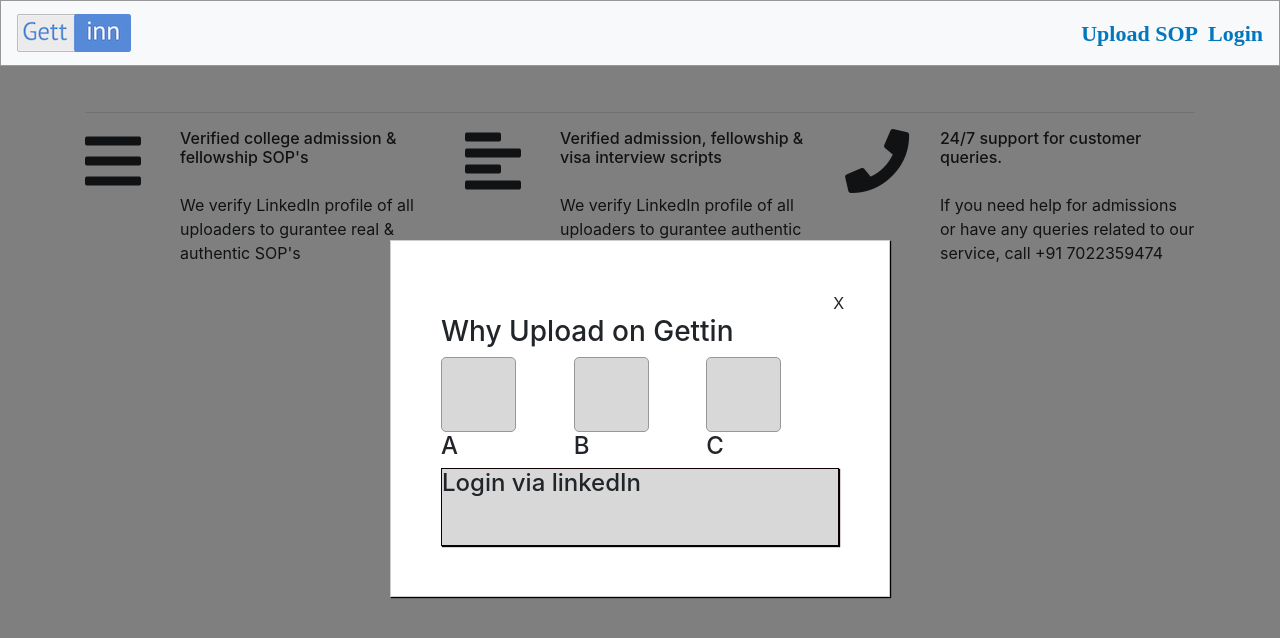
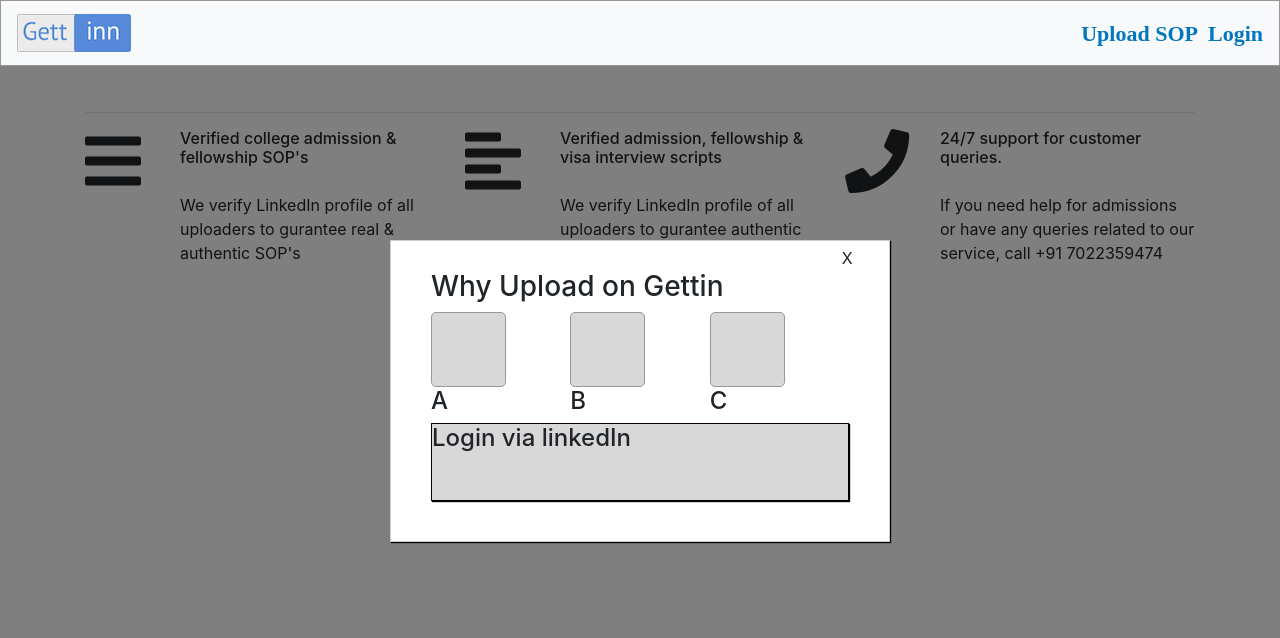
Before and after one commit to WckD123/Higher-Edu.-Board-Andhra-Pradesh-Gov.-Project, a React (Create React App) app: page /login in a window 1280 px wide. Both pictures are taken after a click on the item "Login". Shown: the top 638 px of the page. Built offline with nearby package versions, Linux system fonts and the light colour scheme.

Commit message:
Login Modal Working with UI State

```diff
--- a/package.json
+++ b/package.json
@@ -6,9 +6,11 @@
     "bootstrap": "^4.1.1",
     "react": "^16.4.0",
     "react-dom": "^16.4.0",
+    "react-redux": "^5.0.7",
     "react-router-dom": "^4.2.2",
     "react-router-modal": "^1.3.5",
-    "react-scripts": "1.1.4"
+    "react-scripts": "1.1.4",
+    "redux": "^4.0.0"
   },
   "scripts": {
     "start": "react-scripts start",
--- a/src/Components/LoginModal/LoginModal.js
+++ b/src/Components/LoginModal/LoginModal.js
@@ -5,25 +5,11 @@ import Nav from '../Nav/Nav';
 
 class LoginModal extends Component{
 
-    state = {
-        show : false
-    }
-
-    hideModalHandler = () => {
-        this.setState( { show : false } );
-    }
-
-    showModalHandler = () => {
-        this.setState( { show : true } );
-    }
 
     render(){
         return (
                <div>
-                   <Nav
-                        show={this.state.show} showModal={this.showModalHandler}
-                   />
-                   <Modal show={this.state.show} modalClosed={this.hideModalHandler} >
+                   <Modal show={this.props.show} hideModal={this.props.hideModal} >
                        <div className = "container">
                            <div className = "row">
                                  <h3>Why Upload on Gettin</h3>
--- a/src/Containers/Layout/Layout.js
+++ b/src/Containers/Layout/Layout.js
@@ -14,12 +14,31 @@ class Layout extends Component {
 
 //Defining the State here
 
+    state = {
+        show : false
+    }
+
+    hideModalHandler = () => {
+        this.setState( { show : false } );
+    }
+
+    showModalHandler = () => {
+        this.setState( { show : true } );
+    }
+
 
     render() {
         return(
             <Aux>
                 {/*Navigation is always fixed in the layout*/}
-                <LoginModal />
+                <Nav
+                    showModal={this.showModalHandler}
+                />
+                {this.state.show ? <LoginModal
+                    show={this.state.show}
+                    showModal={this.showModalHandler}
+                    hideModal={this.hideModalHandler}
+                /> : null}
                 <Switch>
                     <Route path="/" component={Home} exact />
                     <Route path="/profile" component={Profile} />
--- a/src/hoc/Modal/Modal.css
+++ b/src/hoc/Modal/Modal.css
@@ -5,7 +5,7 @@
     width: 70%;
     border: 1px solid #ccc;
     box-shadow: 1px 1px 1px black;
-    padding: 50px;
+    padding: 5px 40px 40px 40px;
     left: 15%;
     top: 30%;
     box-sizing: border-box;
--- a/src/hoc/Modal/Modal.js
+++ b/src/hoc/Modal/Modal.js
@@ -16,7 +16,7 @@ class Modal extends Component {
     render () {
         return (
             <Aux>
-                <Backdrop show={this.props.show} clicked={this.props.modalClosed} />
+                <Backdrop show={this.props.show} clicked={this.props.hideModal} />
                 <div
                     className="Modal"
                     style={{
@@ -25,7 +25,7 @@ class Modal extends Component {
                     }}>
                 <div className="row">
                     <div className="col-xs-11 col-md-11" />
-                    <div className="col-xs-1 col-md-1" onClick={this.props.modalClosed}>X</div>
+                    <div className="col-xs-1 col-md-1" onClick={this.props.hideModal}>X</div>
                 </div>
                     {this.props.children}
                 </div>
--- /dev/null
+++ b/src/store/action.js
@@ -0,0 +1,2 @@
+const SHOW_MODAL = 'SHOW_MODAL';
+const HIDE_MODAL = 'HIDE_MODAL';
```
Also changed, not shown: src/store/reducer.js (added), 1 other file (tests, documents, lock files or other folders).
